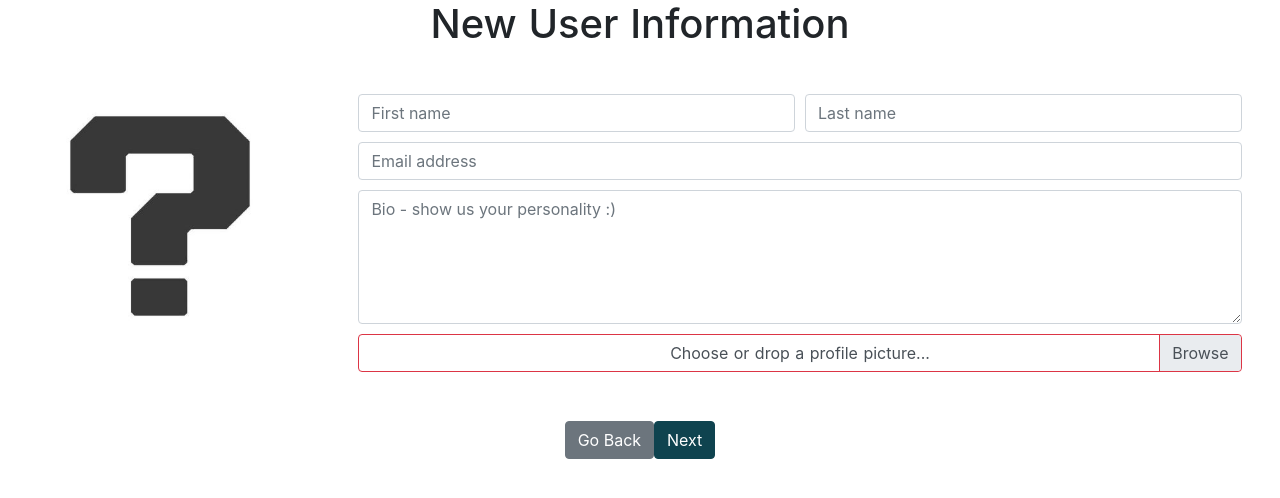
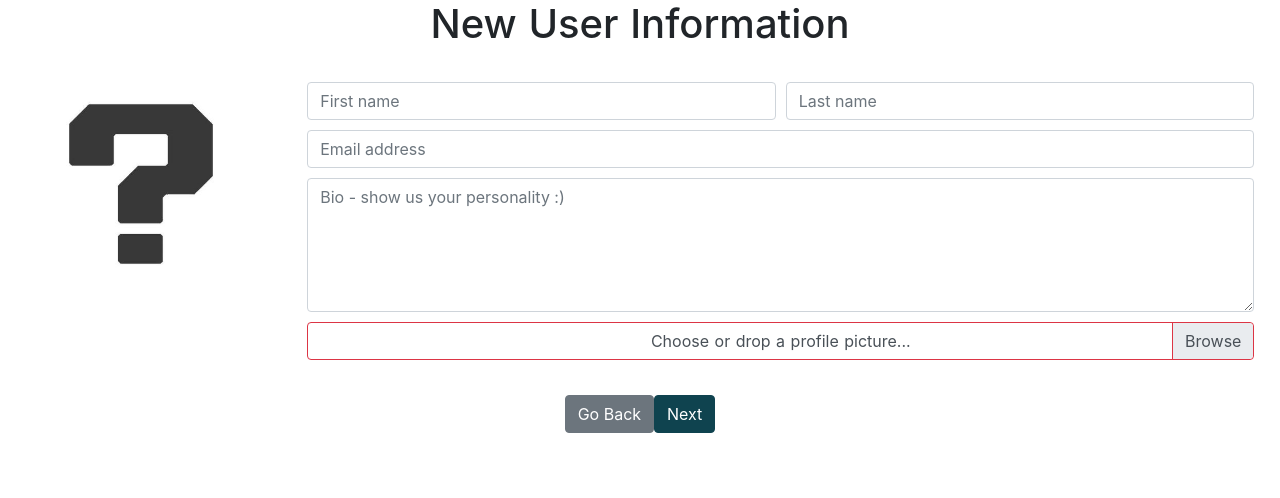
Before and after one commit to alexh65/potluck_party, a Nuxt app in the folder frontend/: page /signup in a window 1280 px wide. Shown: the top 498 px of the page. Built offline with nearby package versions, Linux system fonts and the light colour scheme.

Commit message:
Format profile pic

```diff
--- a/frontend/pages/signup.vue
+++ b/frontend/pages/signup.vue
@@ -4,7 +4,9 @@
 
       <b-form @submit="onSubmit">
         <div id='flex_layout'>
-          <img :src="posted_img" alt=""/>
+          <div class='circular'>
+            <img :src="posted_img" alt=""/>
+          </div>
           <div id='input_form'>
             <b-form-row>
             <b-col>
@@ -108,12 +110,29 @@ export default {
 }
 #input_form {
   flex-grow: 5;
-  padding: 3vw;
+  padding: 2vw;
   margin:auto;
 }
-img{
-  width: 25vw;
-  height: 25vw;
+.circular {
+  width: 20vw;
+  height: 20vw;
+  border-radius: 50%;
+  position: relative;
+  overflow: hidden;
+  margin: 0 1vw;
+}
+.circular img {
+  min-width: 100%;
+  min-height: 100%;
+  width: 80%;
+  height: auto;
+  position: absolute;
+  left: 50%;
+  top: 50%;
+  -webkit-transform: translate(-50%, -50%);
+  -moz-transform: translate(-50%, -50%);
+  -ms-transform: translate(-50%, -50%);
+  transform: translate(-50%, -50%);
 }
 input {
   margin-bottom: 10px;
```
